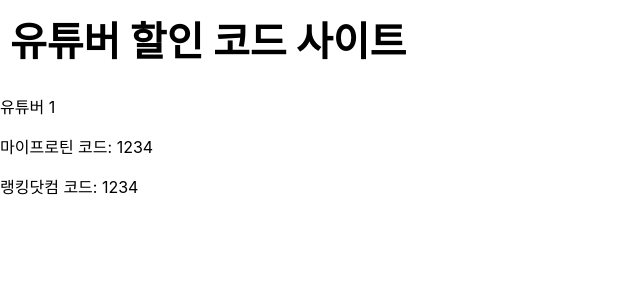
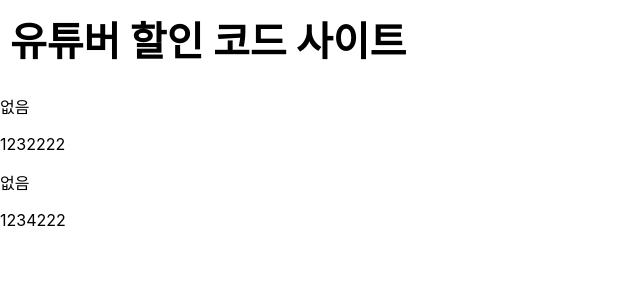
Before and after one commit to KANGSOONYONG/YoutuberSaleCode, a React (Create React App) app: page /detail in a window 1280 px wide. Shown: the top 300 px of the page, without its empty margins (0-640 px from the left). Built offline with nearby package versions, Linux system fonts and the light colour scheme.

Commit message:
20211007 더미데이터 생성, map으로 중복 줄이기

```diff
--- a/src/component/CodeDetail.js
+++ b/src/component/CodeDetail.js
@@ -1,9 +1,21 @@
+import dummy from "../db/data.json";
+
 export default function CodeDetail() {
+
+    const itemFilter = dummy.items.filter(item =>(
+        item.youtuber === "지피티"
+    ));
+
     return (
         <>
-            <p>유튜버 1</p>
-            <p>마이프로틴 코드: 1234</p>
-            <p>랭킹닷컴 코드: 1234</p>
+            {itemFilter.map(item => (
+                <div key={item.id}>
+                    <p>{item.metree}</p>
+                    <p>{item.ranking}</p>
+                    <p>{item.myprotein}</p>
+                    <p>{item.proteinworks}</p>
+                </div>
+            ))}
         </>
     )
 }
--- a/src/component/Header.js
+++ b/src/component/Header.js
@@ -3,12 +3,15 @@ import { Link } from "react-router-dom"
 
 export default function Header() {
 
+    // style 관리
     const Header = styled.header`
     padding: 10px;
     cursor: pointer;
     font-size: 40px;
     font-weight: bold;
     `
+
+
     return (
         <Link to="/" style= {{ textDecoration : "none" , color : "black"}}>
             <Header>유튜버 할인 코드 사이트</Header>
--- a/src/component/Youtuber.js
+++ b/src/component/Youtuber.js
@@ -1,8 +1,10 @@
-import styled from "styled-components"
-import { Link } from "react-router-dom"
+import styled from "styled-components";
+import { Link } from "react-router-dom";
+import dummy from "../db/data.json";
 
 export default function Youtuber(){
 
+    // style 관리
     const Button = styled.button`
     float: left;
 
@@ -20,16 +22,16 @@ export default function Youtuber(){
 
     cursor: pointer;
     `
+    // state 관리
 
-    const 유튜버1 = ["유튜버1", "더프로틴웍스", "미트리"];
-    const 유튜버2 = ["유튜버2", "마이프로틴", "랭킹닷컴"];
 
     return (
         <>
             <Link to="/detail">
-                <Button>{유튜버1[0]} {유튜버1[1]} {유튜버1[2]}</Button>
+                    {dummy.youtubers.map( youtuber =>(
+                         <Button key={youtuber.id}>{youtuber.youtuber}</Button>
+                    ))}
             </Link>
-            <Button>{유튜버2[0]} {유튜버2[1]} {유튜버2[2]}</Button>
         </>
     )
 }
--- a/src/db/data.json
+++ b/src/db/data.json
@@ -1,24 +1,24 @@
 {
-    "youtuber": [
+    "youtubers": [
       {
-        "youtuberId": 1,
+        "id": 1,
         "youtuber": "일반인클라쓰_RONIE"
       },
       {
-        "youtuberId": 2,
+        "id": 2,
         "youtuber": "지기TV"
       },
       {
-        "youtuberId": 3,
+        "id": 3,
         "youtuber": "지피티"
       },
       {
-        "youtuberId": 4,
+        "id": 4,
         "youtuber": "키다리형"
       }
 
     ],
-    "siteName": [
+    "siteNames": [
       {
         "name" : "미트리",
         "SiteId" : 1
@@ -38,7 +38,7 @@
     ],
     "items": [
       {
-        "youtuberId": 1,
+        "id": 1,
         "youtuber": "일반인클라쓰_RONIE",
         "metree" : "추천인 ",
         "ranking" : "없음",
@@ -46,7 +46,7 @@
         "proteinworks" : "없음"
       },
       {
-        "youtuberId": 2,
+        "id": 2,
         "youtuber": "지기TV",
         "metree" :  "없음",
         "ranking" : "1232222",
@@ -54,7 +54,7 @@
         "proteinworks" : "1234222"
       },
       {
-        "youtuberId": 3,
+        "id": 3,
         "youtuber": "지피티",
         "metree" :  "없음",
         "ranking" : "1232222",
@@ -62,7 +62,7 @@
         "proteinworks" : "1234222"
       },
       {
-        "youtuberId": 4,
+        "id": 4,
         "youtuber": "키다리형",
         "metree" :  "없음",
         "ranking" : "1232222",
```
Also changed, not shown: 1 other file (tests, documents, lock files or other folders).
